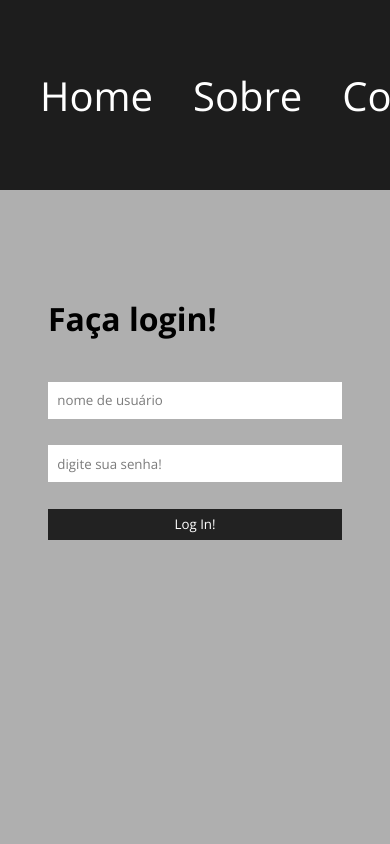
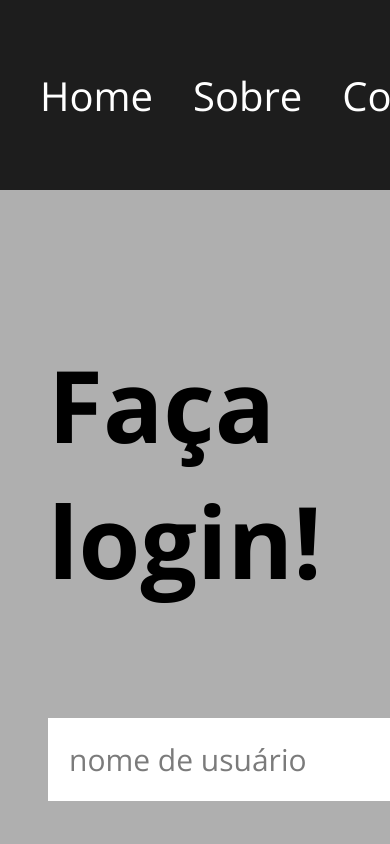
Before and after one commit to hidekimaesaka/app-invest, a React (Create React App) app: page /login in a window 390 px wide. Shown: the top 844 px of the page. Built offline with nearby package versions, Linux system fonts and the light colour scheme.

Commit message:
correção de responsividade para mobile

```diff
--- a/src/components/forms/Form.module.css
+++ b/src/components/forms/Form.module.css
@@ -37,3 +37,52 @@
 .form button:hover{
     color: #fc540c;
 }
+
+
+@media only screen and (max-width: 1334px) {
+
+    .form {
+        width: 100%;
+        margin: 2em 0;
+        display: flex;
+        flex-direction: column;
+        margin-top: 1em;
+
+    }
+
+    .form input {
+        padding: .7em;
+        border-radius: 0;
+        border: none;
+        margin-top: 2em;
+        font-size: 30px;
+    }
+
+    .form button{
+        margin-top: 2em;
+        padding: 2.7em;
+        cursor: pointer;
+        font-size: 30px;
+    }
+
+    .form input::placeholder {
+        color: #7b7b7b;
+    }
+
+    .form button{
+
+        background-color: #222;
+        color: #fff;
+        padding: 0.5em 1em;
+        text-decoration: none;
+        transition: 1s;
+        margin-top: 2em;
+        border: none;
+    }
+
+    .form button:hover{
+        color: #fc540c;
+    }
+
+
+}
--- a/src/components/pages/SignIn.module.css
+++ b/src/components/pages/SignIn.module.css
@@ -12,3 +12,18 @@
 .signin_container p {
     color: #7b7b7b;
 }
+
+
+@media only screen and (max-width: 1334px) {
+    .signin_container {
+        width: 650px;
+        margin: 0 auto;
+        padding: 3em;
+        margin-top: 25%;
+    }
+    .signin_container h1 {
+        margin-bottom: 0.5em;
+        font-size: 100px;
+    }
+
+}
--- a/src/components/pages/SignUp.module.css
+++ b/src/components/pages/SignUp.module.css
@@ -12,3 +12,18 @@
 .signup_container p {
     color: #7b7b7b;
 }
+
+
+@media only screen and (max-width: 1334px) {
+    .signup_container {
+        width: 650px;
+        margin: 0 auto;
+        padding: 3em;
+        margin-top: 25%;
+    }
+    .signup_container h1 {
+        margin-bottom: 0.5em;
+        font-size: 95px;
+    }
+
+}
```
